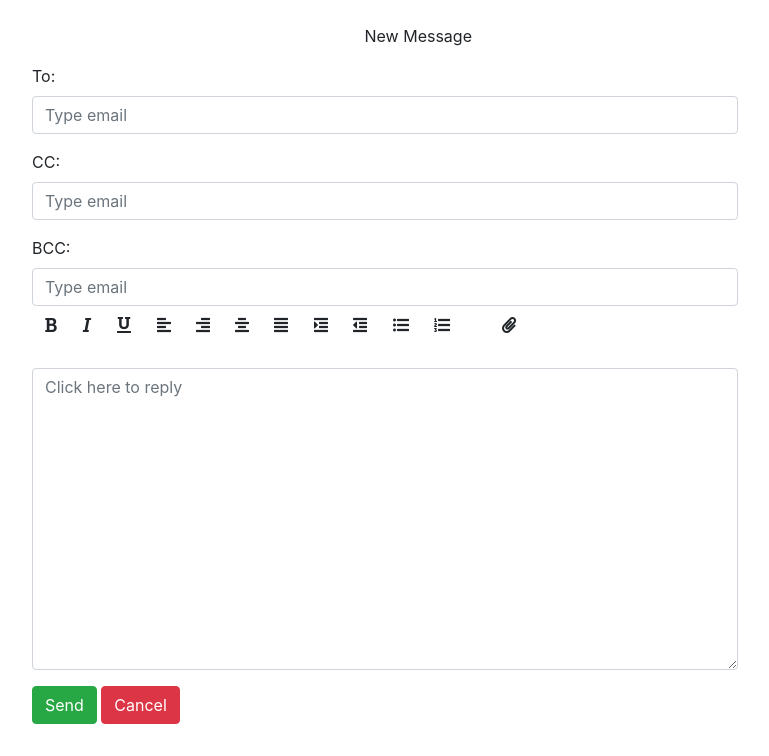
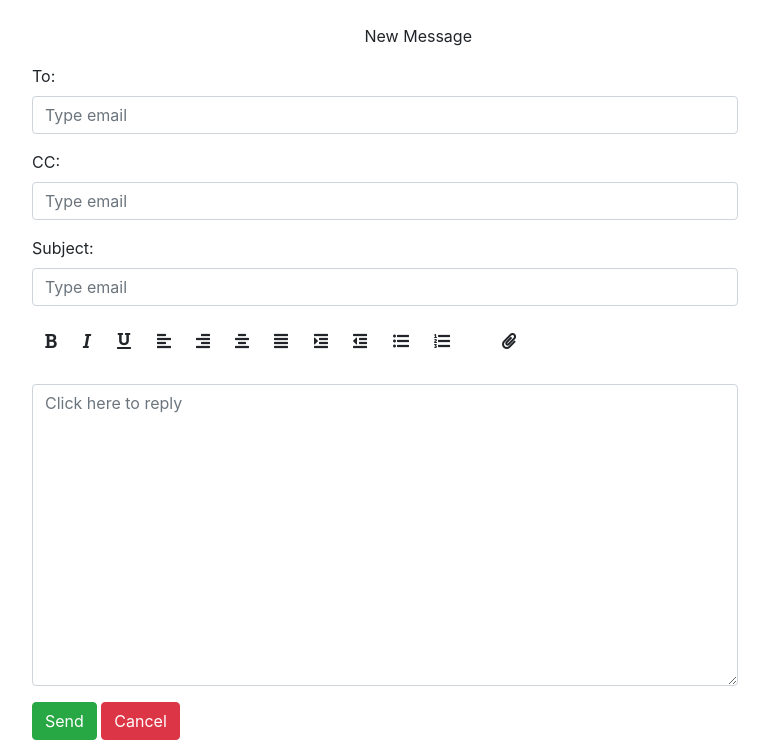
Before and after one commit to JhonJBautistaB/djangoSenderMail, a Django app: page /form_email/ in a window 1280 px wide. Shown: the part 56-812 px from the top of the page, without its empty margins (83-852 px from the left). Before the commit the page ends 780 px from the top, so only its background shows below. Run offline with Django 3.2, Linux system fonts and the light colour scheme; some libraries are stand-ins or nearby versions.

Commit message:
form creation and parameter validation in backend

```diff
--- a/djangoSerderMail/views.py
+++ b/djangoSerderMail/views.py
@@ -7,16 +7,16 @@ def index(request):
 
 
 def form_email(request):
+
+    if request.method == 'POST':
+        by_email = request.POST.get('to')
+        cc_email = request.POST.get('cc')
+        subject = request.POST.get('subject')
+        body = request.POST.get('body')
+        print('Se envió correo a: {}, con copia a: {} subject: {} con un texto {} '.format(by_email, cc_email, subject, body))
+
     return render(request, 'form_email.html', {})
 
 
 def send_email(request):
-    if request.method == 'POST':
-        by_email = request.POST.get('to')
-        cc_email = request.POST.get('cc')
-        subject = request.POST.get('subject')
-
-
-        print('Se envió correo')
-
-    return render(request, 'index.html', {})
+    pass
--- a/templates/base.html
+++ b/templates/base.html
@@ -8,7 +8,7 @@
         {% load static %}
         <link rel="stylesheet" href="https://cdn.jsdelivr.net/npm/bootstrap@4.5.3/dist/css/bootstrap.min.css" integrity="sha384-TX8t27EcRE3e/ihU7zmQxVncDAy5uIKz4rEkgIXeMed4M0jlfIDPvg6uqKI2xXr2" crossorigin="anonymous">
         <link rel="stylesheet" href="https://use.fontawesome.com/releases/v5.1.0/css/all.css" crossorigin="anonymous" />
-        <link rel="stylesheet" href="{% static 'css/main.css' %}" />
+
 
     </head>
     <body>
--- a/templates/form_email.html
+++ b/templates/form_email.html
@@ -8,25 +8,28 @@
     <div class="col-md-9">
 		<div class="panel panel-default">
 			<div class="panel-body message">
-				<p class="text-center">New Message</p>
-				<form class="form-horizontal" role="form" action="/send_email/" method="POST" >
+                <p class="text-center">New Message</p>
+
+                <form class="form-horizontal" role="form" action="/form_email/" method="POST" >
+
                     {% csrf_token %}
 					<div class="form-group">
-                        <label for="cc" class="col-sm-1 control-label">To:</label>
+                        <label for="to" class="col-sm-1 control-label">To:</label>
                         <div class="col-sm-11">
-                            <input type="email" class="form-control select2-offscreen" id="to" placeholder="Type email" tabindex="-1">
+                            <input type="email" class="form-control select2-offscreen" id="to" name="to" placeholder="Type email">
                         </div>
                     </div>
 					<div class="form-group">
                         <label for="cc" class="col-sm-1 control-label">CC:</label>
                         <div class="col-sm-11">
-                            <input type="email" class="form-control select2-offscreen" id="cc" placeholder="Type email" tabindex="-1">
+                            <input type="email" class="form-control select2-offscreen" id="cc" name="cc" placeholder="Type email">
                         </div>
                     </div>
 					<div class="form-group">
-                        <label for="bcc" class="col-sm-1 control-label">BCC:</label>
-                    <div class="col-sm-11">
-                            <input type="email" class="form-control select2-offscreen" id="bcc" placeholder="Type email" tabindex="-1">
+                        <label for="subject" class="col-sm-1 control-label">Subject:</label>
+                        <div class="col-sm-11">
+                            <input type="text" class="form-control select2-offscreen" id="subject" name="subject" placeholder="Type email">
+                        </div>
                     </div>
                     <!-- Barra Edición -->
                     <div class="col-sm-11 col-sm-offset-1">
```
Also changed, not shown: 1 other file.
